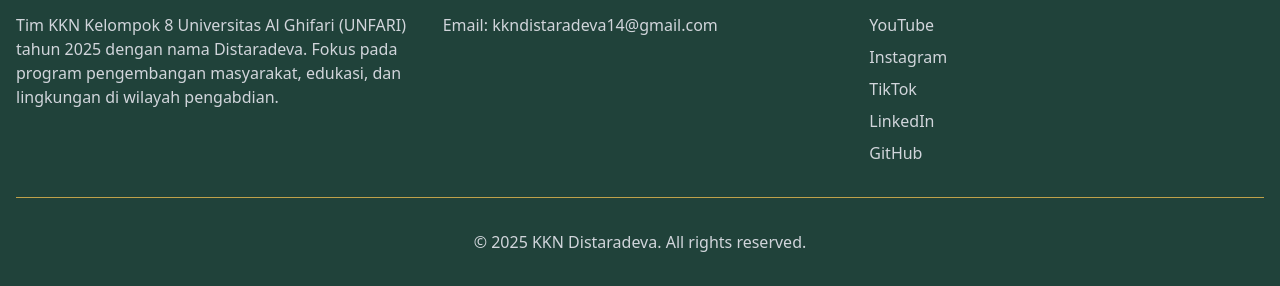
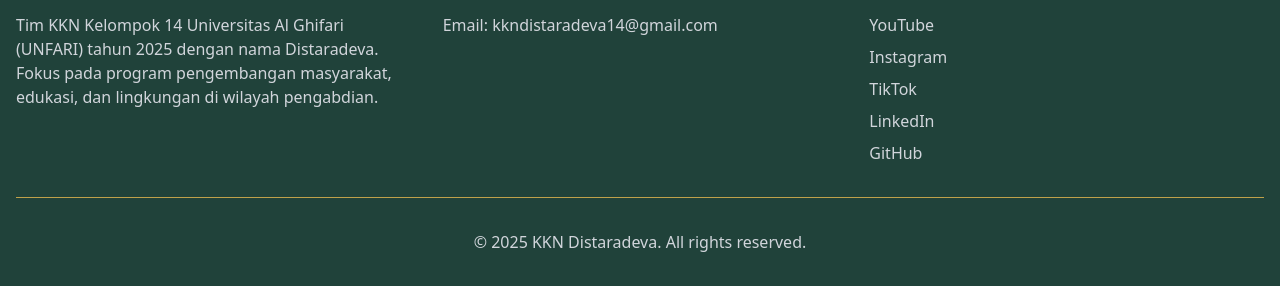
Before and after one commit to kkndistaradeva/website, a plain HTML site: page tentang.html in a window 1280 px wide. Shown: the part 1479-1765 px from the top of the page. Drawn offline with nearby package versions, Linux system fonts and the light colour scheme.

Commit message:
Update tentang.html
mengubah kelompok 8 jadi 14

```diff
--- a/tentang.html
+++ b/tentang.html
@@ -169,7 +169,7 @@
           <div>
             <h4 class="text-xl font-bold mb-4">KKN Distaradeva</h4>
             <p class="text-gray-300">
-              Tim KKN Kelompok 8 Universitas Al Ghifari (UNFARI) tahun 2025
+              Tim KKN Kelompok 14 Universitas Al Ghifari (UNFARI) tahun 2025
               dengan nama Distaradeva. Fokus pada program pengembangan
               masyarakat, edukasi, dan lingkungan di wilayah pengabdian.
             </p>
```
